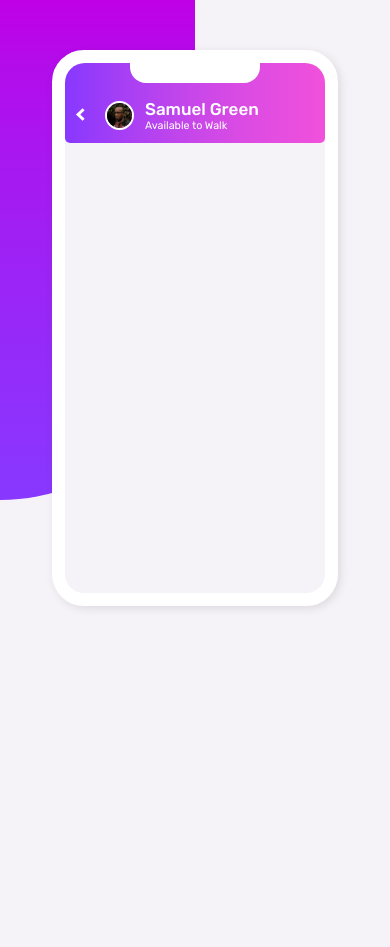
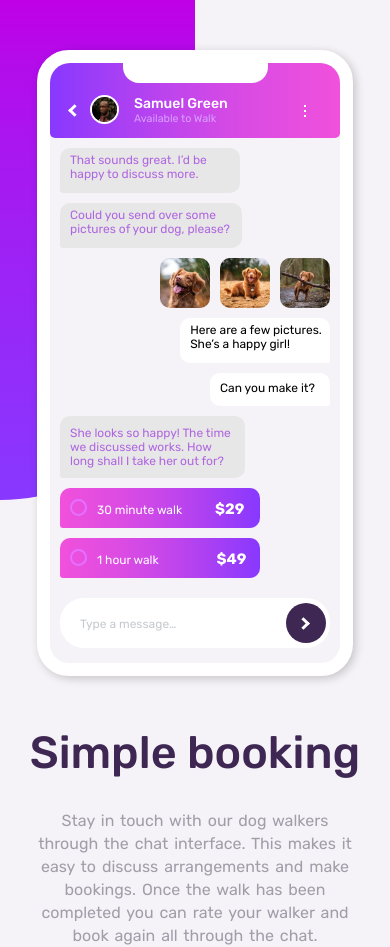
Before and after one commit to Benjaminrodas28/chat-app-css-illustration-master, a plain HTML site: page index.html in a window 390 px wide. Before the commit the page ends 844 px from the top, so only its background shows below. Drawn offline with Linux system fonts and the light colour scheme.

Commit message:
finish mobile vr

```diff
--- a/index.html
+++ b/index.html
@@ -38,39 +38,74 @@
       <div class="violet-design"></div>
       <!--------------phone--------------->
       <section class="phone-border">
-        <!----------sub-heading------------>
+        <!-------------navbar------------>
         <nav class="nav-header gradient-bg">
           <div class="white-upper-bar"></div>
           <div class="navbar-content-holder">
             <div class="back-button">
-              <p class="back-btn-mar"><i id="btn" class="left"></i></p>
+              <p class="back-btn-mar"><i class="left"></i></p>
             </div>
             <img class="porfile" src="./images/avatar.jpg" alt="" />
-            <div class="settting-button"></div>
             <div class="name-status-holder">
               <h3 class="name">Samuel Green</h3>
               <h6 class="status">Available to Walk</h6>
+            </div>
+            <!-----------nav-menu-button-------->
+            <div class="menu-button-holder">
+              <div class="menu-icon"></div>
+              <div class="menu-icon"></div>
+              <div class="menu-icon"></div>
             </div>
           </div>
         </nav>
         <!----------conversation----------->
         <section class="convo-holder">
-          <div class="convo-1"></div>
-          <div class="convo-2"></div>
-          <div class="photo-of-dog"></div>
-          <div class="convo-3"></div>
-          <div class="convo-4"></div>
-          <div class="convo-5"></div>
-          <div class="convo-6"></div>
-          <div class="convo-7"></div>
-          <div class="placeholder-text">
+          <p class="convo-1 customer-service">
+            That sounds great. I’d be happy to discuss more.
+          </p>
+          <p class="convo-2 customer-service">
+            Could you send over some pictures of your dog, please?
+          </p>
+          <div class="photo-of-dog client-dog-img">
+            <img class="doggo" src="./images/dog-image-1.jpg" alt="" />
+            <img class="doggo" src="./images/dog-image-2.jpg" alt="" />
+            <img class="doggo" src="./images/dog-image-3.jpg" alt="" />
+          </div>
+          <p class="convo-3 client">
+            Here are a few pictures. She’s a happy girl!
+          </p>
+          <p class="convo-4 client">Can you make it?</p>
+          <p class="convo-5 customer-service">
+            She looks so happy! The time we discussed works. How long shall I
+            take her out for?
+          </p>
+          <div class="convo-6 service-option">
+            <div class="spacer"></div>
+            <p>30 minute walk <span class="price-spacer1">$29</span></p>
+          </div>
+          <div class="convo-7 service-option">
+            <div class="spacer"></div>
+            <p>1 hour walk <span class="price-spacer2">$49</span></p>
+          </div>
+          <div class="placeholder">
+            <p class="message-holder">Type a message…</p>
             <div class="send-button-holder">
-              <p><i class="send-button"></i></p>
+              <p><i class="right"></i></p>
             </div>
           </div>
         </section>
       </section>
+      <section class="description-holder">
+        <h1 class="heading">Simple booking</h1>
+        <p class="desc">
+          Stay in touch with our dog walkers through the chat interface. This
+          makes it easy to discuss arrangements and make bookings. Once the walk
+          has been completed you can rate your walker and book again all through
+          the chat.
+        </p>
+      </section>
     </main>
+
     <!-- Samuel Green Available to Walk
     <br />
     That sounds great. I’d be happy with that.
--- a/style.css
+++ b/style.css
@@ -3,13 +3,17 @@ body {
   padding: 0;
   box-sizing: border-box;
   width: 100vw;
-  height: 100vh;
+  height: 110vh;
   background: hsl(270, 20%, 96%);
 }
 
+main {
+  height: 110vh;
+  width: 100vw;
+}
+
 /* ==========background========== */
-.white-bg {
-}
+
 .violet-design {
   background-image: linear-gradient(
     hsl(290, 100%, 45%),
@@ -27,12 +31,12 @@ body {
 /* =============phone-body============= */
 
 .phone-border {
-  width: 260px;
-  height: 530px;
+  width: 290px;
+  height: 600px;
   background: hsl(270, 20%, 96%);
   border: 13px white solid;
   border-radius: 2em;
-  box-shadow: 2.5px 2.5px 10px rgba(0, 0, 0, 0.1);
+  box-shadow: 2.5px 2.5px 10px rgba(0, 0, 0, 0.2);
   padding: auto;
   margin: -450px auto;
 }
@@ -41,8 +45,9 @@ body {
 /* ==========phone-navbar========== */
 
 .nav-header {
-  width: 260px;
-  height: 80px;
+  width: 290px;
+  height: 75px;
+  margin-bottom: 10px;
   border-top-left-radius: 20px;
   border-top-right-radius: 20px;
   border-bottom-left-radius: 5px;
@@ -66,13 +71,13 @@ body {
 }
 
 .navbar-content-holder {
-  height: 55px;
-  margin-top: 5px;
+  height: 45px;
+  margin-top: 4px;
   display: flex;
 }
 /* ======phone-navber-content====== */
 
-#btn {
+i {
   border: solid white;
   border-width: 0 3px 3px 0;
   display: inline-block;
@@ -81,6 +86,8 @@ body {
 
 .left {
   transform: rotate(135deg);
+  margin-bottom: 3.5px;
+  margin-left: 10px;
 }
 
 .back-btn-mar {
@@ -103,25 +110,210 @@ body {
 
 .name-status-holder {
   color: white;
-  margin: auto 6px;
+  margin: auto 10px;
 }
 
 .name {
   margin: 0px;
   font-family: "Rubik", sans-serif;
   font-weight: 500;
-  font-size: 17px;
+  font-size: 14px;
 }
 
 .status {
   margin: 0px;
   font-family: "Rubik", sans-serif;
   font-weight: 400;
+  color: hsl(276, 100%, 81%);
 }
 
-.settting-botton {
+.menu-button-holder {
+  width: 50px;
+  margin: auto;
+}
+
+.menu-icon {
+  width: 2px;
+  height: 2px;
+  background: white;
+  margin: 3px 0 0 40px;
 }
 
 /* ======phone-navber-content====== */
 
 /* ==========phone-navbar========== */
+
+/*===========convo-holder============*/
+
+.convo-holder {
+  width: 270px;
+  height: 505px;
+  display: flex;
+  flex-direction: column;
+  margin: 10px;
+  font-family: "Rubik", sans-serif;
+  font-size: 12px;
+  font-weight: 400;
+}
+
+/*============chat-log==============*/
+.customer-service {
+  background: rgb(231, 231, 231);
+  color: hsl(276, 66%, 64%);
+  height: 40px;
+  margin: 0 0 10px 0;
+  border-radius: 10px 10px 10px 3px;
+}
+
+.client {
+  margin: 0 0 10px 0;
+  width: 100px;
+  height: 40px;
+  background: white;
+}
+
+.client-dog-img {
+  margin: 0 0 10px 90px;
+  display: flex;
+  flex-direction: row;
+  width: 180px;
+  height: 50px;
+}
+
+.convo-1 {
+  width: 170px;
+  height: 40px;
+  padding: 5px 0 0px 10px;
+}
+.convo-2 {
+  width: 172px;
+  height: 40px;
+  padding: 5px 0 0px 10px;
+}
+
+.doggo {
+  width: 50px;
+  height: 50px;
+  margin-left: 10px;
+  border-radius: 10px;
+}
+
+.convo-3 {
+  width: 140px;
+  padding: 5px 0 0 10px;
+  margin: 0 0 10px 44.5%;
+  border-radius: 10px 10px 3px 10px;
+}
+.convo-4 {
+  width: 110px;
+  height: 25px;
+  padding: 8px 0 0 10px;
+  margin: 0 0 10px 55.6%;
+  border-radius: 10px 10px 3px 10px;
+}
+.convo-5 {
+  width: 165px;
+  height: auto;
+  padding: 10px 10px 10px 10px;
+}
+
+.spacer {
+  width: 13px;
+  height: 13px;
+  border: 2px solid hsl(289, 100%, 72%);
+  border-radius: 2em;
+  margin: 11.2px 10px 0 10px;
+}
+
+.service-option {
+  display: flex;
+  flex-direction: row;
+  color: white;
+  border-radius: 10px 10px 10px 3px;
+  background-image: linear-gradient(
+    to right,
+    hsl(308, 85%, 63%),
+    60%,
+    hsl(264, 100%, 61%)
+  );
+}
+
+.convo-6 {
+  width: 200px;
+  height: 40px;
+  margin: 0 0 10px 0;
+}
+.convo-7 {
+  width: 200px;
+  height: 40px;
+}
+
+.placeholder {
+  width: 270px;
+  height: 50px;
+  margin-top: 20px;
+  background: white;
+  border: none;
+  border-radius: 2em;
+  display: flex;
+}
+
+.price-spacer1 {
+  padding-left: 30px;
+  font-weight: 700;
+  font-size: 15px;
+}
+.price-spacer2 {
+  padding-left: 55px;
+  font-weight: 700;
+  font-size: 15px;
+}
+.message-holder {
+  padding: 7px 0 0 20px;
+  color: hsl(206, 6%, 79%);
+}
+
+.send-button-holder {
+  text-align: center;
+  width: 40px;
+  height: 40px;
+  margin-top: 5px;
+  margin-left: 109px;
+  border-radius: 2rem;
+  background-color: hsl(271, 36%, 24%);
+}
+
+.right {
+  transform: rotate(-45deg);
+  margin-top: 4px;
+  margin-right: 4.5px;
+  border: solid white;
+  border-width: 0 3px 3px 0;
+  display: inline-block;
+  padding: 3px;
+}
+/*============chat-log==============*/
+
+/*===========convo-holder============*/
+
+/*===========description============ */
+.description-holder {
+  margin-top: 500px;
+  text-align: center;
+  font-family: "Rubik", sans-serif;
+}
+
+.heading {
+  font-size: 45px;
+  font-weight: 500;
+  margin: 50px 0 30px 0;
+  color: hsl(271, 36%, 24%);
+}
+
+.desc {
+  font-size: 16px;
+  padding: 0 30px;
+  word-spacing: 2px;
+  line-height: 23px;
+  color: hsl(270, 7%, 64%);
+}
```
